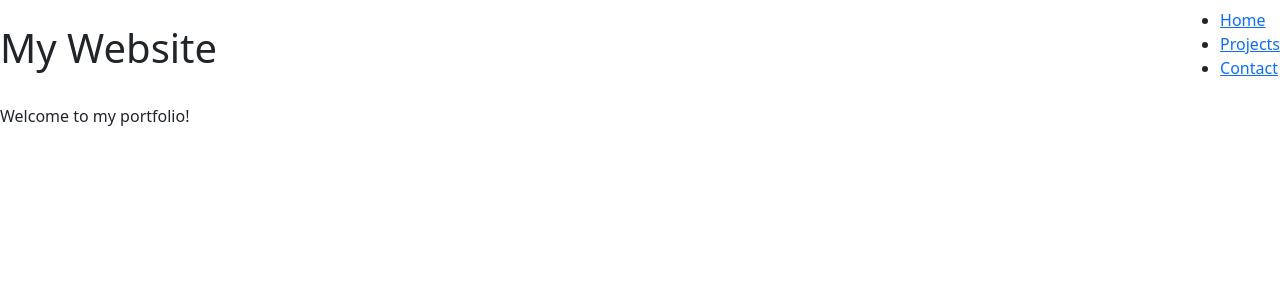
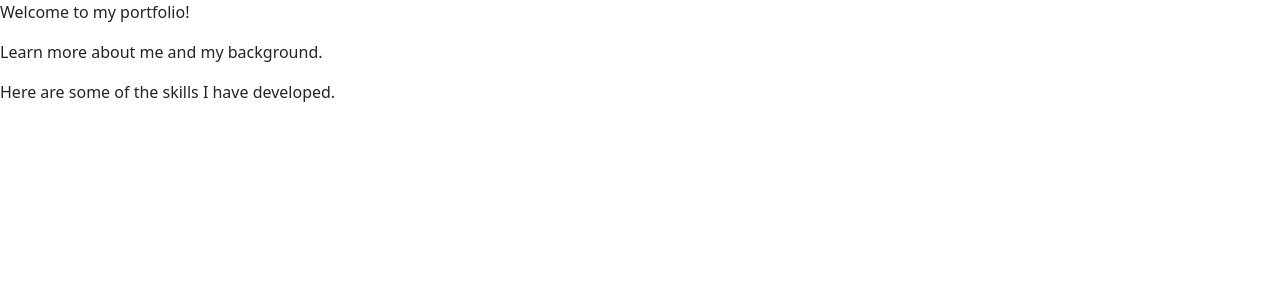
Before and after one commit to lpery-rrcp/Portfolio, a React (Vite) app: page / in a window 1280 px wide. Shown: the top 300 px of the page. Built offline with nearby package versions, Linux system fonts and the light colour scheme.

Commit message:
Can now go to different pages.

```diff
--- a/package.json
+++ b/package.json
@@ -12,7 +12,8 @@
   "dependencies": {
     "bootstrap": "^5.3.8",
     "react": "^19.2.6",
-    "react-dom": "^19.2.6"
+    "react-dom": "^19.2.6",
+    "react-router-dom": "^7.15.1"
   },
   "devDependencies": {
     "@eslint/js": "^10.0.1",
--- /dev/null
+++ b/src/App.tsx
@@ -0,0 +1,15 @@
+import { Routes, Route } from "react-router-dom";
+
+import HomePage from "./pages/Home/page";
+import ProjectsPage from "./pages/Projects/page";
+
+function App() {
+  return (
+    <Routes>
+      <Route path="/" element={<HomePage />} />
+      <Route path="/projects" element={<ProjectsPage />} />
+    </Routes>
+  );
+}
+
+export default App;
--- a/src/app/Home/page.tsx
+++ /dev/null
@@ -1,16 +0,0 @@
-//imports
-import Navbar from "../../components/Navbar";
-
-function HomePage() {
-  return (
-    <>
-      <Navbar />
-      <title>Home Page to Portfolio</title>
-      <div>
-        <p>Welcome to my portfolio!</p>
-      </div>
-    </>
-  );
-}
-
-export default HomePage;
--- a/src/components/Navbar.tsx
+++ b/src/components/Navbar.tsx
@@ -1,16 +1,17 @@
+import { Route } from "react-router-dom";
+import HomePage from "../pages/Home/page";
+import Projects from "../pages/Projects/page";
+
 function Navbar() {
   return (
     <nav className="navbar">
       <h1>My Website</h1>
       <ul>
         <li>
-          <a href="/">Home</a>
+          <Route path="/" element={<HomePage />} />
         </li>
         <li>
-          <a href="/projects">Projects</a>
-        </li>
-        <li>
-          <a href="/contact">Contact</a>
+          <Route path="/projects" element={<Projects />} />
         </li>
       </ul>
     </nav>
--- a/src/main.tsx
+++ b/src/main.tsx
@@ -1,10 +1,18 @@
 import { StrictMode } from "react";
 import { createRoot } from "react-dom/client";
+import {
+  BrowserRouter as Router,
+  Routes,
+  Route,
+  BrowserRouter,
+} from "react-router-dom";
 import "bootstrap/dist/css/bootstrap.min.css";
-import HomePage from "./app/Home/page";
+import App from "./App";
 
 createRoot(document.getElementById("root")!).render(
   <StrictMode>
-    <HomePage />
+    <BrowserRouter>
+      <App />
+    </BrowserRouter>
   </StrictMode>,
 );
--- /dev/null
+++ b/src/pages/Home/page.tsx
@@ -0,0 +1,27 @@
+import { Link } from "react-router-dom";
+
+function HomePage() {
+  return (
+    <>
+      <title>Home Page to Portfolio</title>
+
+      <div></div>
+
+      <div>
+        <p>Welcome to my portfolio!</p>
+      </div>
+
+      <title>About Section</title>
+      <div>
+        <p>Learn more about me and my background.</p>
+      </div>
+
+      <title>Skills Section</title>
+      <div>
+        <p>Here are some of the skills I have developed.</p>
+      </div>
+    </>
+  );
+}
+
+export default HomePage;
--- a/src/app/Projects/page.tsx
+++ b/src/pages/Projects/page.tsx
@@ -8,3 +8,5 @@ function ProjectsPage() {
     </>
   );
 }
+
+export default ProjectsPage;
```
Also changed, not shown: src/pages/layout.tsx (renamed from src/app/layout.tsx), 1 other file (tests, documents, lock files or other folders).
